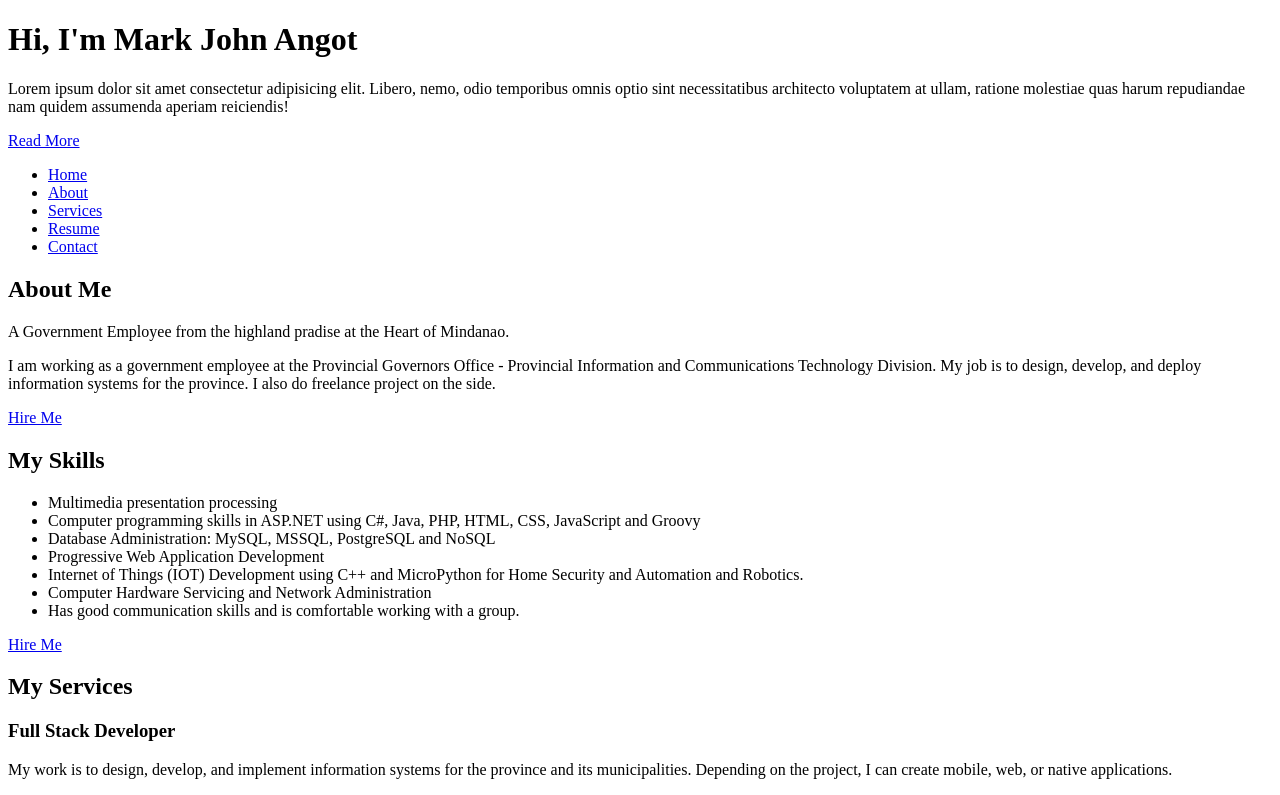
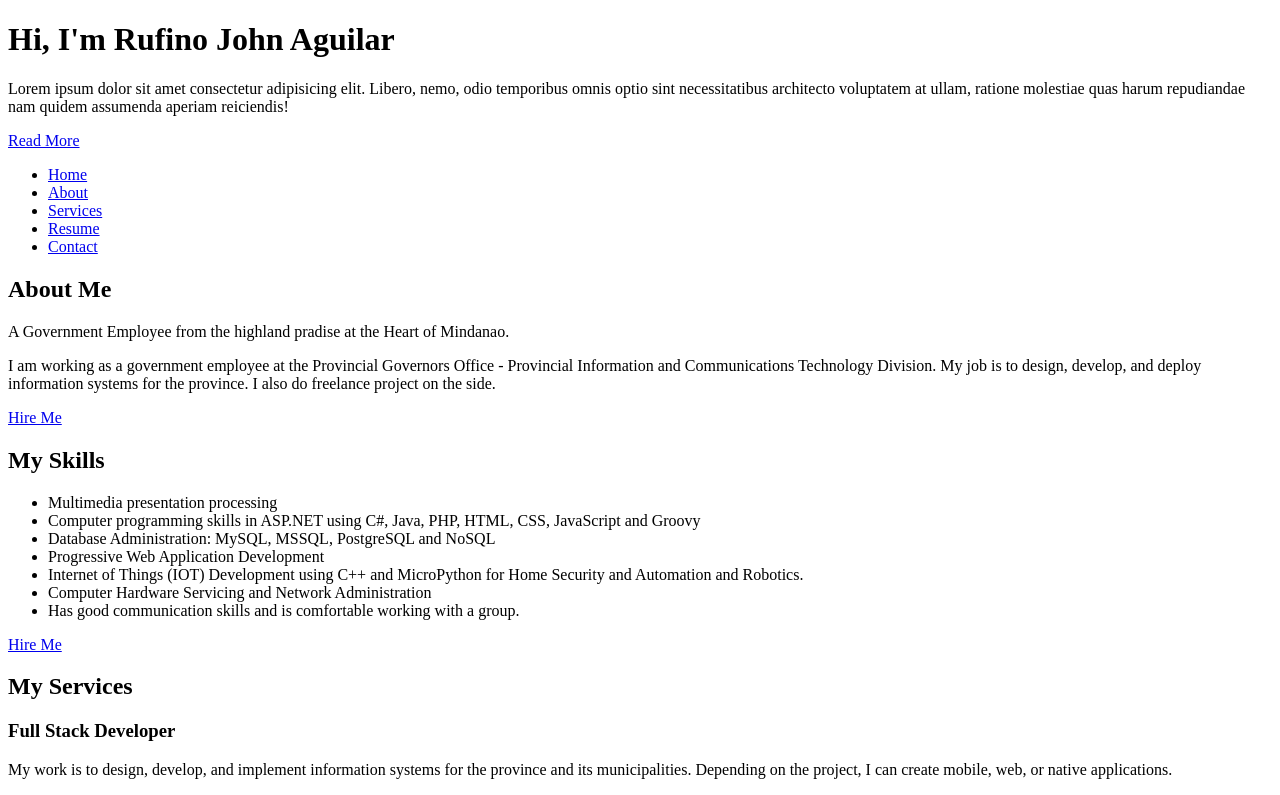
Before and after one commit to marki199408/marki199408.github.io, a plain HTML site: page index.html in a window 1280 px wide. Shown: the top 795 px of the page. Drawn offline with Linux system fonts and the light colour scheme.

Commit message:
Add files via upload

```diff
--- a/index.html
+++ b/index.html
@@ -8,7 +8,7 @@
   <body>
     <div id="section-home" class="container">
         <div id="banner">
-          <h1>Hi, I'm Mark John Angot</h1>
+          <h1>Hi, I'm Rufino John Aguilar</h1>
           <p>
            Lorem ipsum dolor sit amet consectetur adipisicing elit. Libero, nemo, odio temporibus omnis optio sint necessitatibus architecto voluptatem at ullam, ratione molestiae quas harum repudiandae nam quidem assumenda aperiam reiciendis!
           </p>
```
